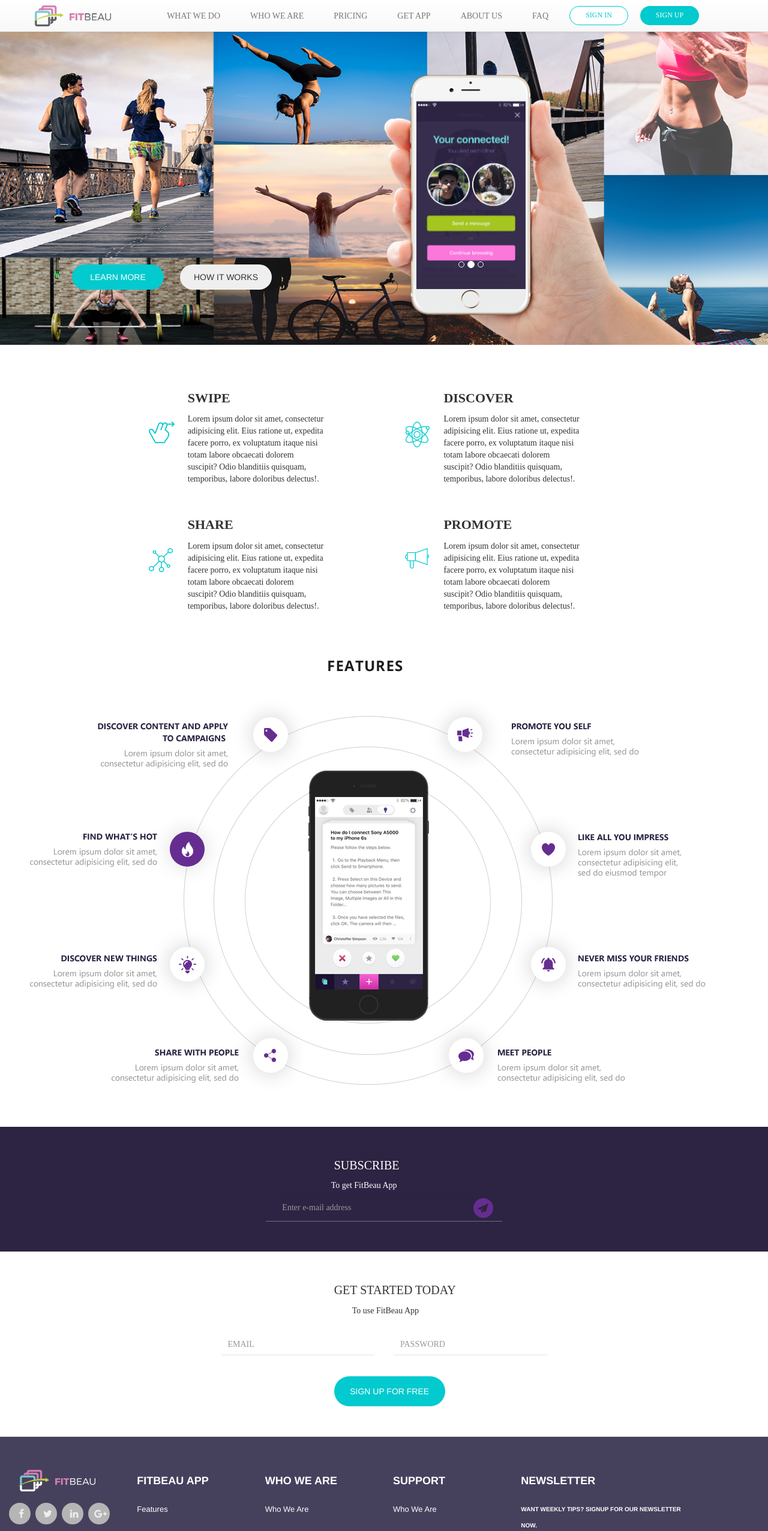
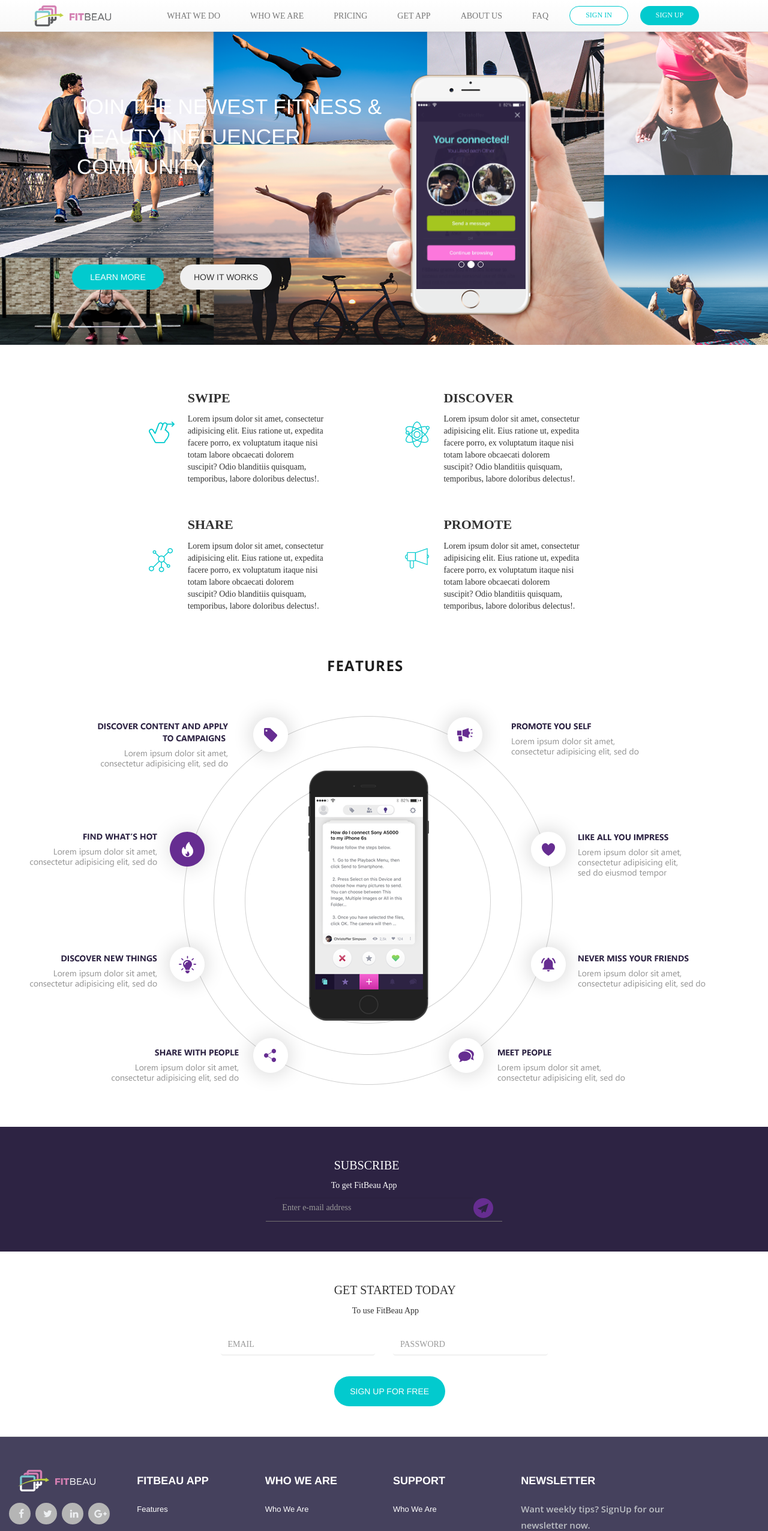
Before and after one commit to Aman-B/website, a plain HTML site: page html/index.html in a window 1280 px wide. Shown: the top 2553 px of the page at 60% size. Drawn offline with nearby package versions, Linux system fonts and the light colour scheme; a web font is replaced by a local one.

Commit message:
test commit

```diff
--- a/css/index.css
+++ b/css/index.css
@@ -115,7 +115,17 @@
 	color:  #FFFFFF;
 }
 
+#banner-text
+{
+	position: absolute;
+    top: 25%;
+    left: 10%;
+	font-size: 35px;
+	color:#FFFFFF;
+	width:40%;
+	text-transform: uppercase;
 
+}
 
 #learn-more
 {
@@ -149,12 +159,12 @@
 
 .footer p {
 	margin: 0;
-	color: #FFFFFF;
-	font-size: 10px;
+
+	font-size: 15px;
 	font-weight: 600;
 	line-height: 27px;
-	text-transform: uppercase;
-
+	font-family: Open Sans;
+	color: #bcbfc4;
 }
 
 
--- a/html/index.html
+++ b/html/index.html
@@ -71,13 +71,8 @@
 
 			<div class="row image-container">
 
-				<img src="../images/collage.png" alt="" class="img-responsive" />
-
-
-
-
-<!-- 				<img src="../images/phonescreen.png" class= ""alt="">
- -->
+					<img src="../images/collage.png" alt="" class="img-responsive" />
+					<p id="banner-text"> Join the newest fitness & Beauty Influencer Community </p>
 
 					<button class= "btn button blue-btn" id="learn-more">LEARN MORE</button>
 					<button class= "btn button" style="margin-left:-20px;">HOW IT WORKS</button>
```
